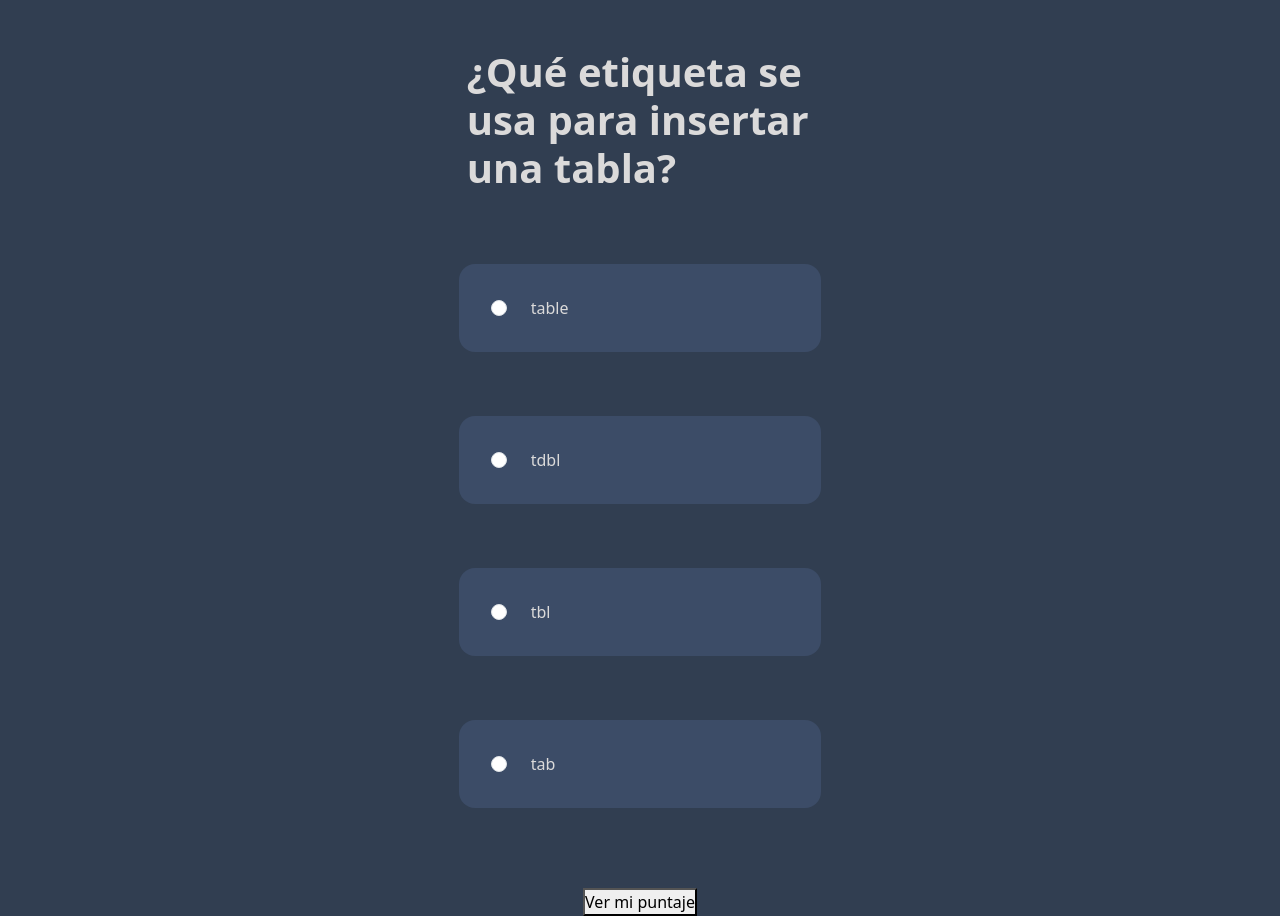
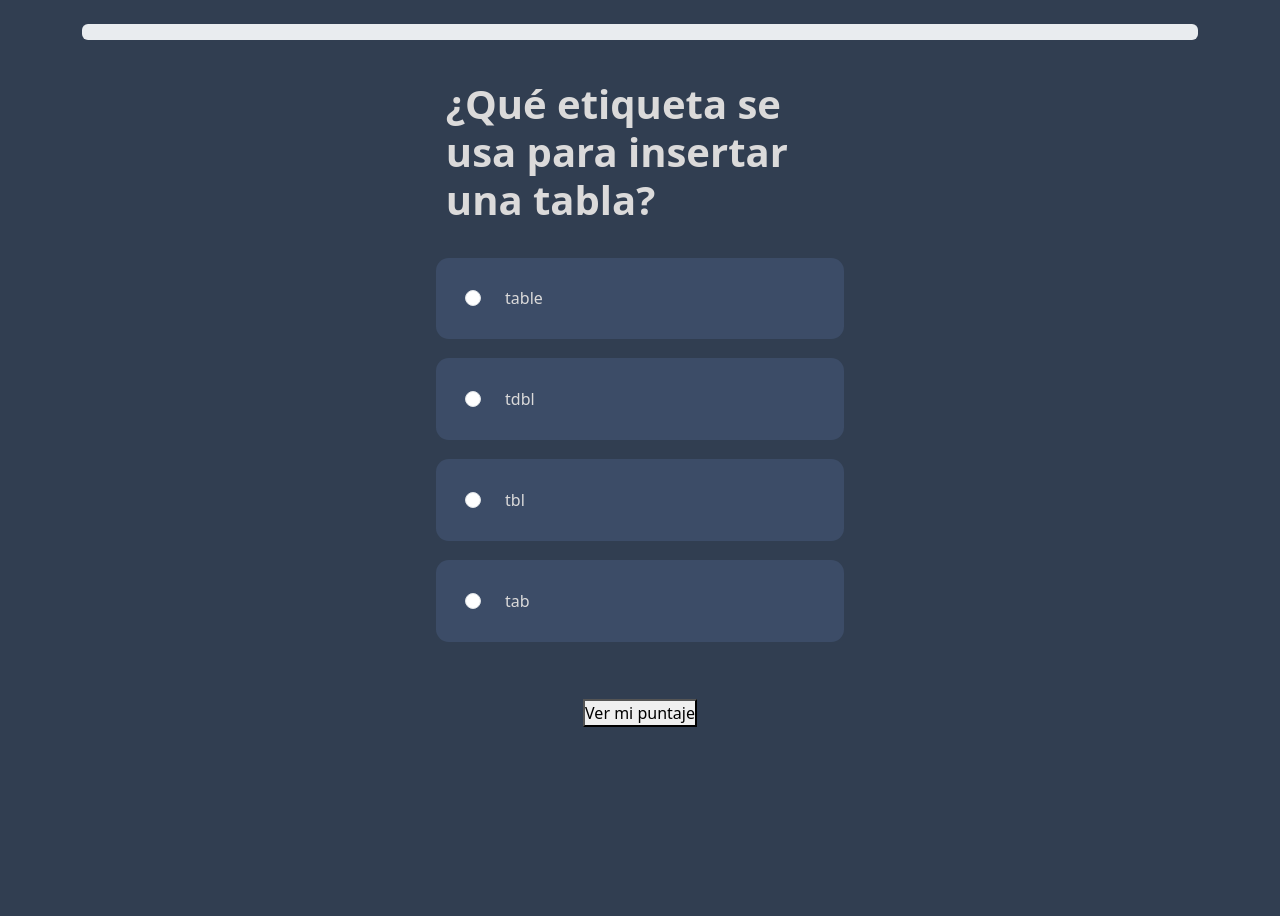
Before and after one commit to ReneFuentes21/quiz-project, a website built with Vite: page index.html in a window 1280 px wide. After the commit the page ends 800 px from the top, so only its background shows below. Built offline with nearby package versions, Linux system fonts and the light colour scheme.

Commit message:
Barra de progreso, aun no se actualiza con porcentaje real

```diff
--- a/index.html
+++ b/index.html
@@ -8,6 +8,14 @@
     <title>Quiz HTML</title>
   </head>
   <body>
+    <div class="container my-4">
+  <div class="progress">
+    <div id="barra-progreso" class="progress-bar" role="progressbar"
+        style="width: 0%;" aria-valuenow="0" aria-valuemin="0" aria-valuemax="100">
+      0%
+    </div>
+  </div>
+</div>
     <section class="container-pregunta">
     </section>
   <script type="module" src="/src/main.js"></script>
--- a/src/question.js
+++ b/src/question.js
@@ -39,7 +39,7 @@ export function getQuestions() {
     const respuestaGuardada = array_respuesta.find(r => r.id === id);
 
     article.innerHTML = `
-        <section class="container-pregunta">
+        <section class="container-ejercicio">
             <section class="preguntaResponder">
                 <h1> ${title}</h1>
                 <section class="opciones"> <!--- Contenedor de opciones---->
@@ -73,6 +73,7 @@ export function getQuestions() {
     });
 
     questionsList.appendChild(article); // Añadimos la pregunta al DOM
+    actualizarBarraProgreso(); //Actualizando barra de progreso
 }
 
 export function respuesta(e, idPregunta) {
@@ -111,3 +112,21 @@ export function agregarBotonEnviar() {
     btn.addEventListener('click', mostrarPuntaje);
     questionsList.appendChild(btn);
 }
+
+
+//función que actualiza la barra de progreso según las preguntas respondidas hasta el momento
+function actualizarBarraProgreso() {
+    const barra = document.getElementById('barra-progreso');
+    if (!barra) return; // Evita que dé error si aun no se ha construido la barra
+
+    const total = aleatorioQuestions.length;
+    //Para
+    const respondidas = array_respuesta.filter(r =>aleatorioQuestions.some(p => p.id === r.id && r.respuesta)).length;
+
+
+    const porcentaje = Math.round((respondidas / total) * 100);
+
+    barra.style.width = `${porcentaje}%`;
+    barra.setAttribute('aria-valuenow', porcentaje);
+    barra.textContent = `${porcentaje}%`;
+}
--- a/src/styles.css
+++ b/src/styles.css
@@ -18,10 +18,10 @@ body{
 
 h1{
     font-weight: bold;
-    padding-left: 2.5rem;
+    padding-left: 1.2rem;
 }
 
-.container-pregunta
+.container-pregunta /*centra todo*/
 {
     display: flex;
     justify-content: center;
@@ -30,7 +30,7 @@ h1{
 
 }
 .preguntaResponder{
-    padding-top: 3rem;
+    padding-top: 1rem;
     padding-bottom: 3rem;
 }
 
@@ -38,15 +38,15 @@ h1{
 .opciones{
     display: flex;
     flex-direction: column;
-    padding-top: 2rem;
+    padding-top: 1rem;
 }
 
 /*Margen entre cada opción*/
 .opcion{
-    margin: 2rem;
+    margin: 0.6rem;
     background-color: var(--options-color);
-    padding: 2rem;
-    border-radius: 1rem;
+    padding: 1.8rem;
+    border-radius: 0.8rem;
 }
 
 .opcion label{
```
Also changed, not shown: css/paginaprueba.html (deleted).
